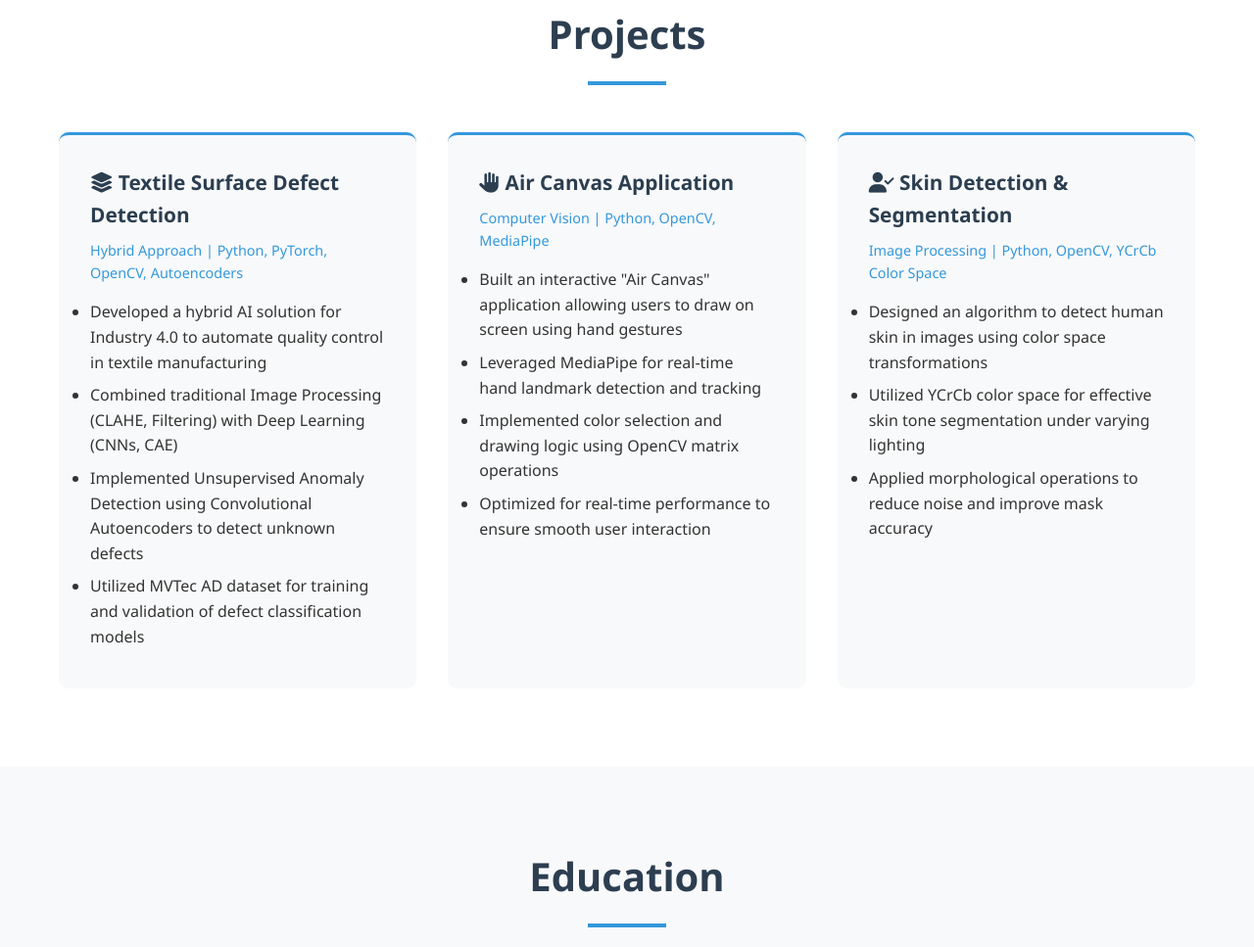
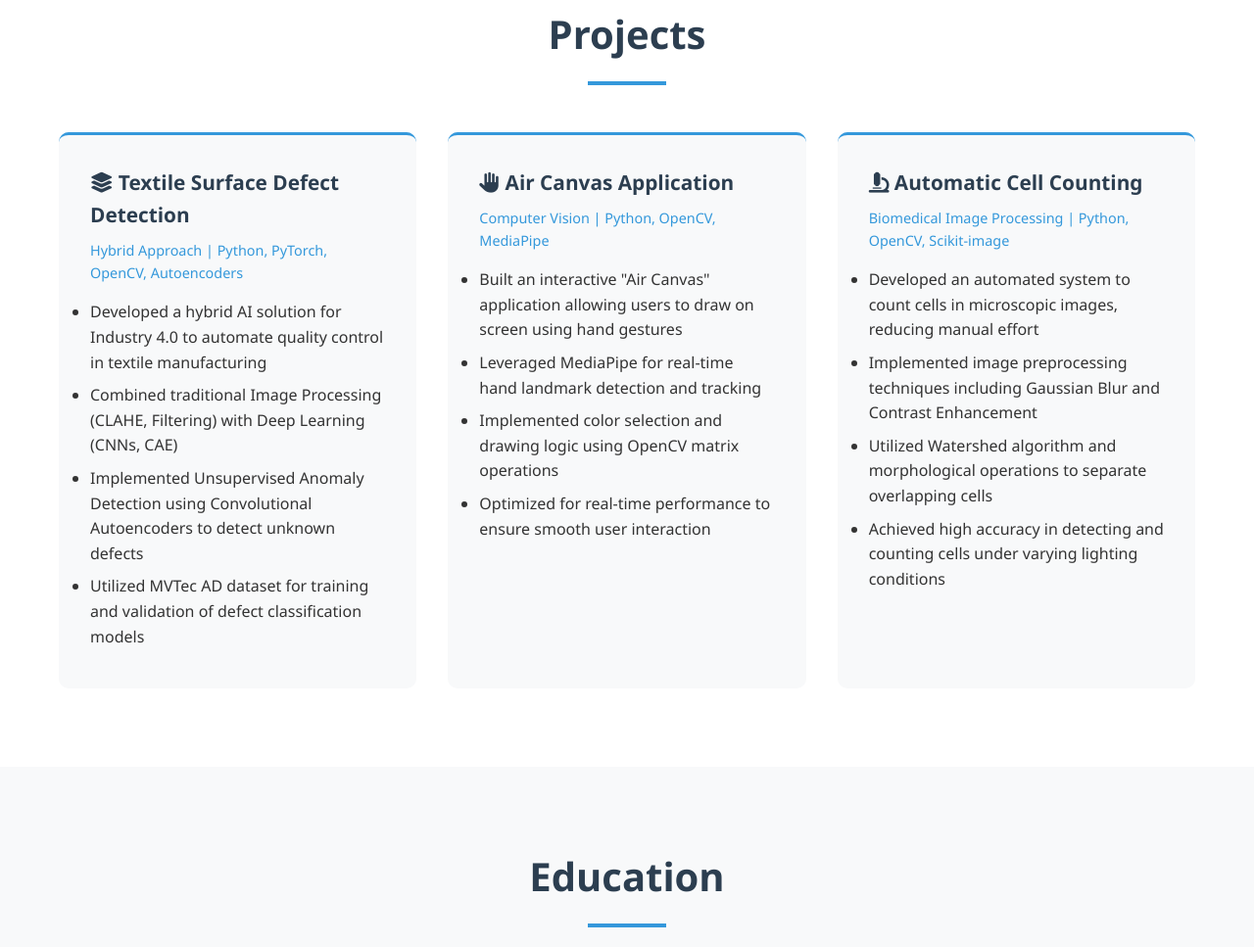
Before and after one commit to emreefeyuksel/EEY, a plain HTML site: page index.html in a window 1280 px wide. Shown: the part 3205-4172 px from the top of the page at 98% size. Drawn offline with Linux system fonts and the light colour scheme.

Commit message:
Content renewed

```diff
--- a/index.html
+++ b/index.html
@@ -318,12 +318,13 @@
                 </div>
 
                 <div class="project-card">
-                    <h3><i class="fas fa-user-check"></i> Skin Detection & Segmentation</h3>
-                    <p class="project-tech">Image Processing | Python, OpenCV, YCrCb Color Space</p>
+                    <h3><i class="fas fa-microscope"></i> Automatic Cell Counting</h3>
+                    <p class="project-tech">Biomedical Image Processing | Python, OpenCV, Scikit-image</p>
                     <ul>
-                        <li>Designed an algorithm to detect human skin in images using color space transformations</li>
-                        <li>Utilized YCrCb color space for effective skin tone segmentation under varying lighting</li>
-                        <li>Applied morphological operations to reduce noise and improve mask accuracy</li>
+                        <li>Developed an automated system to count cells in microscopic images, reducing manual effort</li>
+                        <li>Implemented image preprocessing techniques including Gaussian Blur and Contrast Enhancement</li>
+                        <li>Utilized Watershed algorithm and morphological operations to separate overlapping cells</li>
+                        <li>Achieved high accuracy in detecting and counting cells under varying lighting conditions</li>
                     </ul>
                 </div>
             </div>
```
